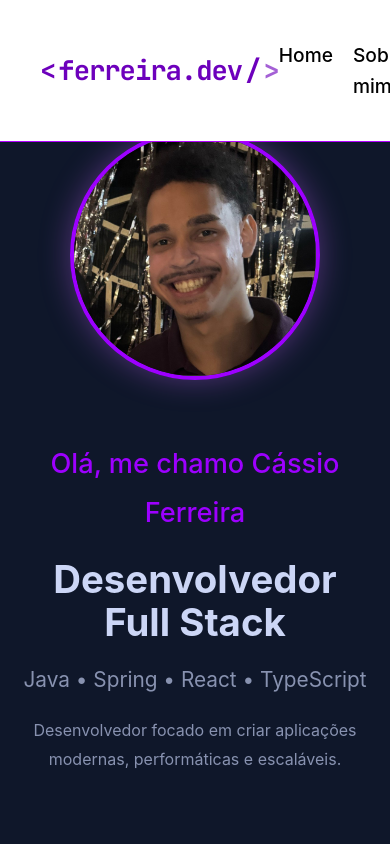
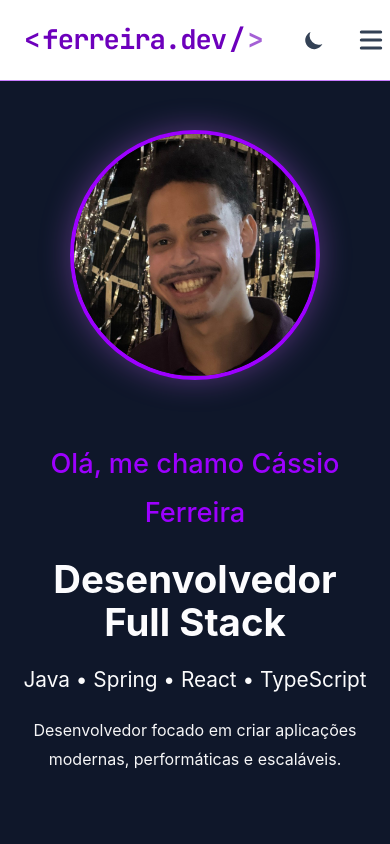
Before and after one commit to Cassio3103/Projeto-Portfolio-ferreira-dev, a React (Vite) app: page / in a window 390 px wide. Shown: the top 844 px of the page. Built offline with nearby package versions, Linux system fonts and the light colour scheme; grey boxes are pictures that could not be loaded.

Commit message:
feat: implementação de tema escuro, e melhorias gerais

```diff
--- a/src/App.tsx
+++ b/src/App.tsx
@@ -1,7 +1,7 @@
 import { Navbar } from "./components/NavBar";
 import Hero from "./components/Hero";
 import Skills from './components/Skills';
-import Projects from "./components/Projects";
+import Projects2 from "./components/Projects2";
 import Contact from "./components/Contact";
 import Home from "./components/Home"
 
@@ -14,7 +14,7 @@ function App() {
         <Home />
         <Hero />
         <Skills />
-        <Projects />
+        <Projects2 />
         <Contact />
       </main>
 
--- a/src/components/Contact.tsx
+++ b/src/components/Contact.tsx
@@ -15,7 +15,7 @@ export default function Contact() {
       <div className="container contact-container">
         <RevealOnScroll>
           <h1>Vamos construir algo juntos?</h1>
-          <p>Estou disponível para novos desafios em Backend e parcerias em projetos Open Source.</p>
+          <p>Estou disponível para novos desafios em Back-End e parcerias em projetos Open Source.</p>
         </RevealOnScroll>
 
         <div className="social-links">
--- a/src/components/Hero.tsx
+++ b/src/components/Hero.tsx
@@ -12,11 +12,11 @@ function Hero() {
           </p>
 
           <p>
-            Atualmente atuo como <strong>Freelancer</strong>, desenvolvendo sistemas BackEnd usando linguagens de programação e frameworks que domino, como o Java e o Spring Boot.
+            Atualmente atuo como <strong>Freelancer</strong>, desenvolvendo sistemas Back-End usando linguagens de programação e frameworks que domino, como o Java e o Spring Boot.
           </p>
 
           <p>
-            Além disso, estou expandindo meu stack para soluções de microsserviços com linguagem <strong>GoLang</strong>, além de explorar tecnologias de infraestrutura como <strong>Docker e Google Cloud Platform (GCP)</strong>. Meu objetivo é unir a agilidade do desenvolvimento web moderno com a segurança de arquiteturas backend consolidadas.
+            Além disso, estou expandindo meu stack para soluções de microsserviços com linguagem <strong>GoLang</strong>, além de explorar tecnologias de infraestrutura como <strong>Docker e Google Cloud Platform (GCP)</strong>. Meu objetivo é unir a agilidade do desenvolvimento web moderno com a segurança de arquiteturas Back-End consolidadas.
           </p>
         </RevealOnScroll>
       </div>
--- a/src/components/NavBar.tsx
+++ b/src/components/NavBar.tsx
@@ -1,18 +1,76 @@
-import "../styles/navBar.css"
-import Logo from './Logo';
+import { useEffect, useState } from "react";
+import { HiMenu, HiX } from "react-icons/hi";
+
+import ThemeToggle from "./ThemeToggle";
+import Logo from "./Logo";
+
+import "../styles/navBar.css";
 
 export function Navbar() {
+  const [menuOpen, setMenuOpen] = useState(false);
+
+  const closeMenu = () => setMenuOpen(false);
+
+  useEffect(() => {
+    document.body.style.overflow = menuOpen ? "hidden" : "auto";
+
+    return () => {
+      document.body.style.overflow = "auto";
+    };
+  }, [menuOpen]);
+
   return (
     <nav className="navbar">
-    <Logo />
 
-    <ul>
-      <li> <a href="#home">Home</a></li>
-      <li> <a href="#sobre">Sobre mim</a> </li>
-      <li> <a href="#tecnologias">Tecnologias</a> </li>
-      <li> <a href="#projetos">Projetos</a> </li>
-      <li> <a href="#contato">Contato</a> </li>
-    </ul>
+      <Logo />
+
+      <div className="navbar-actions">
+
+        <ul className={menuOpen ? "nav-links active" : "nav-links"}>
+          <li>
+            <a href="#home" onClick={closeMenu}>
+              Home
+            </a>
+          </li>
+
+          <li>
+            <a href="#sobre" onClick={closeMenu}>
+              Sobre mim
+            </a>
+          </li>
+
+          <li>
+            <a href="#tecnologias" onClick={closeMenu}>
+              Tecnologias
+            </a>
+          </li>
+
+          <li>
+            <a href="#projetos" onClick={closeMenu}>
+              Projetos
+            </a>
+          </li>
+
+          <li>
+            <a href="#contato" onClick={closeMenu}>
+              Contato
+            </a>
+          </li>
+        </ul>
+
+
+        <ThemeToggle />
+
+
+        <button
+          className="menu-button"
+          onClick={() => setMenuOpen((prev) => !prev)}
+          aria-label={menuOpen ? "Fechar menu" : "Abrir menu"}
+        >
+          {menuOpen ? <HiX /> : <HiMenu />}
+        </button>
+
+      </div>
 
     </nav>
   );
--- /dev/null
+++ b/src/components/ThemeToggle.tsx
@@ -0,0 +1,28 @@
+import { useEffect, useState } from "react";
+import { HiMoon, HiSun } from "react-icons/hi";
+
+export default function ThemeToggle() {
+  const [darkMode, setDarkMode] = useState<boolean>(() => {
+    return localStorage.getItem("theme") === "dark";
+  });
+
+  useEffect(() => {
+    if (darkMode) {
+      document.documentElement.setAttribute("data-theme", "dark");
+      localStorage.setItem("theme", "dark");
+    } else {
+      document.documentElement.removeAttribute("data-theme");
+      localStorage.setItem("theme", "light");
+    }
+  }, [darkMode]);
+
+  return (
+    <button
+      className="theme-toggle"
+      onClick={() => setDarkMode((prev) => !prev)}
+      aria-label="Alternar tema"
+    >
+      {darkMode ? <HiSun /> : <HiMoon />}
+    </button>
+  );
+}
--- a/src/styles/global.css
+++ b/src/styles/global.css
@@ -1,4 +1,9 @@
 :root {
+
+    /* =========================
+       Sistema antigo
+    ========================= */
+
     --primary: #38bdf8;
     --dark: #0f172a;
     --dark-secondary: #020617;
@@ -7,7 +12,74 @@
     --text: #334155;
     --muted: #475569;
     --border: #e2e8f0;
+
+    /* =========================
+       Sistema novo (Temas)
+    ========================= */
+
+        /* Destaque */
+    --accent: #c97dff;
+
+    /*Adicionados para melhorar leitura no modo escuro*/
+    --card-text: #334155;
+    --text-description: #475569;
+
+    /* Fundos */
+    --surface-primary: #0f172a;
+    --surface-secondary: #f1f5f9;
+
+    /* Textos */
+    --text-primary: #f8fafc;
+    --text-secondary: #334155;
+    --text-muted: #475569;
+
+    /* Bordas */
+    --border-color: #e2e8f0;
+
+    /* Cards */
+    --card-bg: #ffffff;
+    --card-border: #e2e8f0;
+
+    /* Seções claras */
+    --section-bg: #f1f5f9;
+    --section-text: #334155;
+
+    /* Cards */
+    --card-bg: #ffffff;
+    --card-text: #334155;
+    --card-border: #e2e8f0;
+
+    /* Navbar */
+    --navbar-bg: #ffffff;
+    --navbar-text: #334155;
+
+
+    /* Seções escuras fixas */
+    --dark-section-bg: #0f172a;
+    --dark-section-text: #f8fafc;
 }
+
+[data-theme="dark"] {
+
+
+    /* Seções claras viram escuras */
+    --section-bg: #171717;
+    --section-text: #f8fafc;
+
+    /*Textinhos na sessão de tecnologias*/
+    --text-description: #ffffff;
+
+    /* Cards */
+    --card-bg: #252525;
+    --card-text: #f8fafc;
+    --card-border: #383838;
+    --card-text: #ffffff;
+
+    /* Navbar */
+    --navbar-bg: #1a1a1a;
+    --navbar-text: #ffffff;
+}
+
 
 * {
     margin: 0;
@@ -28,59 +100,6 @@ body {
     width: 100%;
 }
 
-/* =========================
-   NAVBAR
-========================= */
-
-/*header {
-    position: fixed;
-    top: 0;
-    width: 100%;
-    background: rgba(248, 250, 252, 0.95);
-    backdrop-filter: blur(5px);
-    border-bottom: 1px solid var(--border);
-    z-index: 1000;
-    padding: 1rem 5%;
-    box-shadow: 0 2px 10px rgba(0, 0, 0, 0.1);
-}
-
-.nav-container {
-    display: flex;
-    justify-content: space-between;
-    align-items: center;
-    max-width: 1200px;
-    margin: 0 auto;
-}
-
-.nav-links {
-    display: flex;
-    list-style: none;
-}
-
-.nav-links li {
-    margin-left: 2rem;
-}
-
-.nav-links li a {
-    text-decoration: none;
-    color: var(--text);
-    font-weight: 600;
-    transition: color 0.3s ease;
-}
-
-.nav-links li a:hover {
-    color: var(--primary);
-}
-
-.menu-icon {
-    display: none;
-    font-size: 1.8rem;
-    background: none;
-    border: none;
-    cursor: pointer;
-    color: var(--dark);
-    z-index: 1001;
-}*/
 
 /* =========================
    LAYOUT
@@ -101,20 +120,28 @@ body {
 }
 
 .bg-dark {
-    background-color: var(--dark);
+    background-color: var(--dark-section-bg);
     background-image: url("/img/main-bg.svg");
     background-size: cover;
     background-position: center;
-    color: var(--light);
+    color: var(--dark-section-text);
+}
+
+.bg-dark h1,
+.bg-dark h2,
+.bg-dark h3,
+.bg-dark p,
+.bg-dark strong {
+    color: var(--dark-section-text);
 }
 
 .bg-light {
-    background: var(--light-bg);
-    color: var(--dark);
+    background: var(--section-bg);
+    color: var(--section-text);
 }
 
 .dark-title {
-    color: var(--dark);
+    color: var(--section-text);;
 }
 
 /* =========================
@@ -148,44 +175,9 @@ body {
 }
 
 .section-heading p {
-    color: var(--muted);
+    color: var(--text-description);
     margin-top: 0.5rem;
 }
-
-/* =========================
-   HERO
-========================= */
-
-/*.grid-sobre {
-    margin-top: 2rem;
-    display: grid;
-    grid-template-columns: 2.5fr 1fr;
-    gap: 40px;
-    align-items: center;
-    text-align: left;
-}
-
-.texto-sobre h1 {
-    margin-top: 3.5rem;
-    margin-bottom: 1rem;
-    font-size: 3rem;
-}
-
-.texto-sobre p {
-    margin-bottom: 1rem;
-}
-
-.foto-perfil {
-    display: flex;
-    justify-content: center;
-}
-
-.foto-perfil img {
-    width: 100%;
-    max-width: 300px;
-    border-radius: 20px;
-    box-shadow: 0 10px 30px rgba(0, 0, 0, 0.3);
-}*/
 
 /* =========================
    SKILLS
@@ -204,13 +196,13 @@ body {
 }
 
 .skills-row-header h2 {
-    color: var(--dark);
+    color: var(--section-text);
     font-size: 1.35rem;
     margin-bottom: 0.35rem;
 }
 
 .skills-row-header p {
-    color: var(--muted);
+    color: var(--text-description);
     font-size: 0.95rem;
 }
 
@@ -257,8 +249,8 @@ body {
 
     flex: 0 0 auto;
 
-    background: var(--border);
-    color: var(--dark);
+    background: var(--card-bg);
+    color: var(--section-text);
 
     padding: 12px 18px;
     border-radius: 20px;
@@ -266,7 +258,7 @@ body {
     font-weight: 600;
     font-size: 1rem;
 
-    border: 1px solid var(--primary);
+    border: 1px solid var(--card-border);
 
     transition: all 0.3s ease;
     cursor: default;
@@ -346,7 +338,7 @@ body {
 
 .card-body h3 {
     margin-bottom: 0.5rem;
-    color: var(--dark);
+    color: var(--section-text);
 }
 
 .links {
@@ -423,7 +415,7 @@ body {
 
     background: rgba(255, 255, 255, 0.05);
 
-    border: 1px solid rgba(56, 189, 248, 0.2);
+    border: 1px solid rgba(193, 104, 240, 0.2);
     border-radius: 15px;
 
     text-decoration: none;
@@ -498,7 +490,7 @@ footer {
         z-index: 2000;
 
         font-size: 2rem;
-        color: var(--dark);
+        color: var(--section-text);
 
         cursor: pointer;
     }
@@ -512,7 +504,7 @@ footer {
         width: 100%;
         height: 100vh;
 
-        background: white;
+        background: var(--navbar-bg);
 
         display: flex;
         flex-direction: column;
@@ -553,3 +545,11 @@ footer {
         transform: none;
     }
 }
+
+.bg-dark .contact-container {
+    color: var(--dark-section-text);
+}
+
+.bg-dark .contact-container p {
+    color: var(--dark-section-text);
+}
--- a/src/styles/home.css
+++ b/src/styles/home.css
@@ -36,18 +36,18 @@
   font-size: 4rem;
   line-height: 1.1;
 
-  color: #ccd6f6;
+  color: #fcfcfe;
 }
 
 .texto-home h2 {
   font-size: 2rem;
   font-weight: 400;
 
-  color: #8892b0;
+  color: #fbfbfc;
 }
 
 .texto-home p {
-  color: #8892b0;
+  color: #f6f6f7;
 
   font-size: 1.1rem;
   line-height: 1.8;
--- a/src/styles/navBar.css
+++ b/src/styles/navBar.css
@@ -1,40 +1,168 @@
+/* ========================= */
+/* Navbar                    */
+/* ========================= */
+
 .navbar {
+  position: fixed;
+  top: 0;
+  left: 0;
+
+  width: 100%;
+
+  padding: 20px 40px;
+
   display: flex;
   justify-content: space-between;
   align-items: center;
 
-  padding: 40px 40px;
+  background: var(--navbar-bg);
+  border-bottom: .5px solid var(--accent);
 
-  position: fixed;
-  top: 0;
-  left: 0;
-  width: 100%;
-
-  background: rgb(255, 255, 255);
   backdrop-filter: blur(10px);
-
-  border-bottom: 0.5px solid #b300ff;
 
   z-index: 1000;
 }
 
-.navbar ul {
+/* Grupo de ações */
+
+.navbar-actions {
   display: flex;
+  align-items: center;
+  gap: 8px;
+
+  margin-left: 30px;
+}
+
+/* ========================= */
+/* Links                     */
+/* ========================= */
+
+.nav-links {
   list-style: none;
 
+  display: flex;
+  align-items: center;
+
+  gap: 20px;
+
   font-size: 1.2rem;
-  gap: 20px;
 }
 
-.navbar a {
+.nav-links a {
   text-decoration: none;
-  color: #000000;
+  color: var(--navbar-text);
 
   font-weight: 500;
 
-  transition: 0.2s;
+  transition: color .2s ease;
 }
 
-.navbar a:hover {
-  color: #ba7aff;
+.nav-links a:hover {
+  color: var(--accent);
 }
+
+/* ========================= */
+/* Theme Toggle              */
+/* ========================= */
+
+.theme-toggle {
+  display: flex;
+  align-items: center;
+  justify-content: center;
+
+  width: 42px;
+  height: 42px;
+
+  border: none;
+  border-radius: 50%;
+
+  background: transparent;
+  color: var(--navbar-text);
+
+  cursor: pointer;
+
+  font-size: 1.4rem;
+
+  transition: all 0.25s ease;
+}
+
+.theme-toggle:hover {
+  background: rgba(0,0,0,.08);
+}
+
+/* ========================= */
+/* Botão Menu                */
+/* ========================= */
+
+.menu-button {
+  display: none;
+
+  background: transparent;
+  border: none;
+
+  cursor: pointer;
+
+  font-size: 2rem;
+
+  color: var(--navbar-text);
+}
+
+/* ========================= */
+/* Mobile                    */
+/* ========================= */
+
+@media (max-width:768px){
+
+  .navbar{
+    padding:18px 24px;
+  }
+
+  .nav-links a {
+    color: var(--navbar-text);
+  }
+
+  .nav-links {
+    background: var(--navbar-bg);
+  }
+
+  .nav-links a {
+    color: var(--navbar-text);
+  }
+
+  .menu-button{
+    display:flex;
+    align-items:center;
+    justify-content:center;
+
+    z-index:1002;
+  }
+
+  .nav-links{
+
+    list-style: none;
+
+    display: flex;
+    align-items: center;
+    justify-content: center;
+
+    flex: 1;
+
+    gap: 20px;
+
+    font-size: 1.2rem;
+  }
+
+  .nav-links.active{
+    transform:translateX(0);
+  }
+
+  .nav-links a{
+    font-size:1.15rem;
+  }
+}
+
+.navbar-actions {
+  display: flex;
+  align-items: center;
+  gap: 20px;
+}
```
Also changed, not shown: src/components/Projects2.tsx (added, +57 -0 lines), src/styles/projeto2.css (added, +52 -0 lines), src/components/ThemeContext.tsx (deleted).
